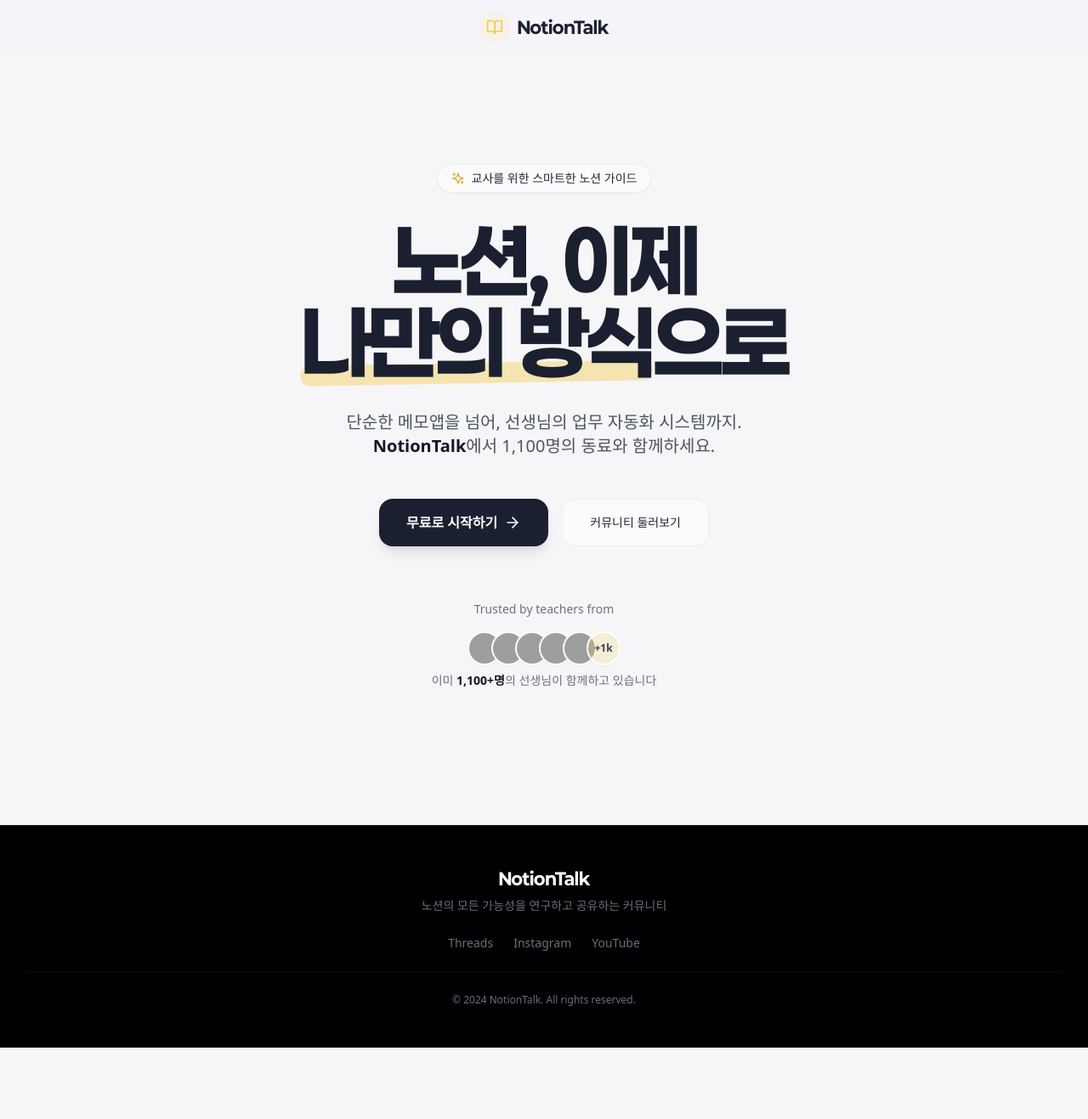
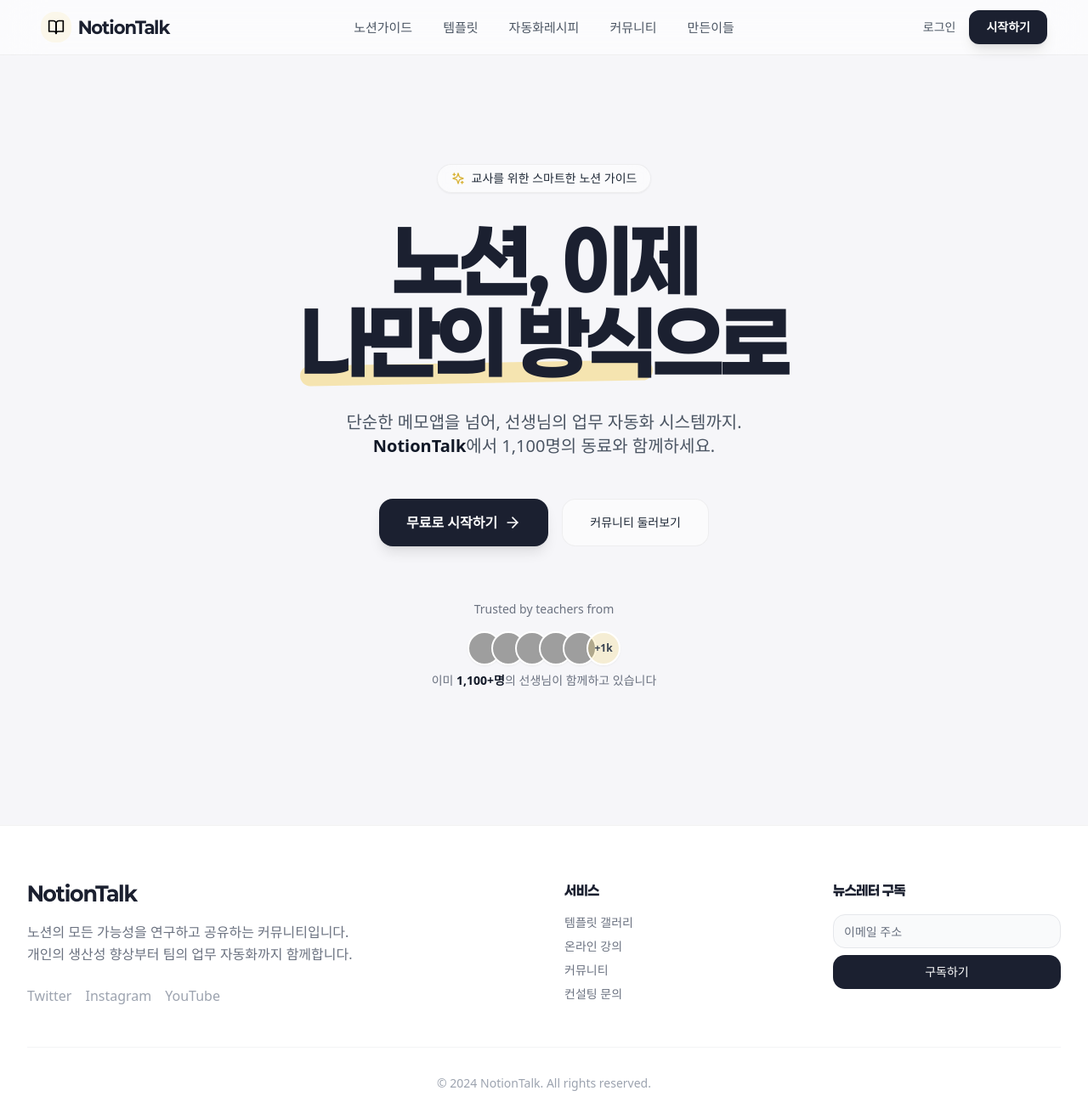
Before and after one commit to slowly007-beep/notontalkwebsitebuilding, a Next.js app: page / in a window 1280 px wide. Shown: the whole page at 85% size. Before the commit the page ends 1233 px from the top, so only its background shows below. Built offline with nearby package versions, Linux system fonts and the light colour scheme; grey boxes are pictures that could not be loaded.

Commit message:
라이트 테마 컴포넌트

```diff
--- a/components/Benefits.tsx
+++ b/components/Benefits.tsx
@@ -1,5 +1,5 @@
 import { Card, CardHeader, CardTitle, CardDescription } from "@/components/ui/card"
-import { Layers, Zap, Target, Share2, Smartphone, Lock } from "lucide-react"
+import { Layers, Zap, Target, Share2, Smartphone } from "lucide-react"
 import { cn } from "@/lib/utils"
 
 const benefits = [
@@ -37,13 +37,13 @@ const benefits = [
 
 export default function Benefits() {
   return (
-    <section className="py-24 bg-black/20">
+    <section className="py-24">
       <div className="container">
         <div className="mb-16 text-center">
-          <h2 className="text-3xl md:text-5xl font-bold mb-6">
-            왜 <span className="text-brand">NotionTalk</span>인가요?
+          <h2 className="text-3xl md:text-5xl font-display font-bold mb-6 text-[#1B2030]">
+            왜 <span className="text-brand-hover">NotionTalk</span>인가요?
           </h2>
-          <p className="text-muted-foreground text-lg">
+          <p className="text-gray-600 text-lg">
             수천 명의 유저가 선택한 이유를 확인해보세요.
           </p>
         </div>
@@ -53,25 +53,22 @@ export default function Benefits() {
             <Card
               key={idx}
               className={cn(
-                "glass border-white/5 p-6 hover:bg-white/5 transition-all duration-300 group overflow-hidden relative",
+                "bg-white/40 backdrop-blur-md border border-white/60 p-6 hover:bg-white/60 transition-all duration-300 group overflow-hidden relative shadow-sm hover:shadow-lg",
                 benefit.className
               )}
             >
-              {/* Hover Glow Effect */}
-              <div className="absolute -right-10 -top-10 w-32 h-32 bg-brand/10 rounded-full blur-3xl group-hover:bg-brand/20 transition-colors" />
-
               <CardHeader className="relative z-10 p-0 h-full flex flex-col justify-between">
-                <div className="w-12 h-12 rounded-xl bg-white/5 border border-white/10 flex items-center justify-center mb-4 text-brand group-hover:scale-110 transition-transform duration-300">
+                <div className="w-12 h-12 rounded-xl bg-white border border-gray-100 flex items-center justify-center mb-4 text-[#1B2030] shadow-sm group-hover:scale-110 transition-transform duration-300">
                   {benefit.icon}
                 </div>
                 <div>
                   <CardTitle className={cn(
-                    "mb-3 font-sans",
+                    "mb-3 font-sans text-[#1B2030]",
                     benefit.className?.includes("col-span-2") ? "text-3xl" : "text-xl"
                   )}>
                     {benefit.title}
                   </CardTitle>
-                  <CardDescription className="text-base text-muted-foreground">
+                  <CardDescription className="text-base text-gray-600">
                     {benefit.desc}
                   </CardDescription>
                 </div>
--- a/components/FAQ.tsx
+++ b/components/FAQ.tsx
@@ -27,15 +27,15 @@ const faqs = [
 export default function FAQ() {
   return (
     <section className="py-24 container max-w-3xl">
-      <h2 className="text-3xl md:text-5xl font-bold text-center mb-12">자주 묻는 질문</h2>
+      <h2 className="text-3xl md:text-5xl font-display font-bold text-center mb-12 text-[#1B2030]">자주 묻는 질문</h2>
 
       <Accordion type="single" collapsible className="space-y-4">
         {faqs.map((faq, idx) => (
-          <AccordionItem key={idx} value={`item-${idx}`} className="border border-white/10 rounded-lg px-6 bg-white/5 data-[state=open]:border-brand/30 data-[state=open]:bg-white/10 transition-all">
-            <AccordionTrigger className="text-lg hover:no-underline hover:text-brand py-6 font-medium text-left">
+          <AccordionItem key={idx} value={`item-${idx}`} className="border border-black/5 rounded-2xl px-6 bg-white/40 data-[state=open]:bg-white/80 data-[state=open]:shadow-md transition-all">
+            <AccordionTrigger className="text-lg hover:no-underline hover:text-brand-hover py-6 font-bold text-[#1B2030] text-left">
               {faq.q}
             </AccordionTrigger>
-            <AccordionContent className="text-muted-foreground text-base pb-6 leading-relaxed">
+            <AccordionContent className="text-gray-600 text-base pb-6 leading-relaxed">
               {faq.a}
             </AccordionContent>
           </AccordionItem>
--- a/components/Footer.tsx
+++ b/components/Footer.tsx
@@ -1,50 +1,47 @@
+import { Button } from "@/components/ui/button"
+import { Input } from "@/components/ui/input"
+
 export default function Footer() {
   return (
-    <footer className="border-t border-white/10 bg-black py-12">
+    <footer className="border-t border-black/5 bg-white pt-16 pb-8">
       <div className="container">
-        <div className="flex flex-col items-center text-center space-y-6">
-          {/* 브랜드 */}
-          <div>
-            <h3 className="text-xl font-display font-bold text-white mb-2">NotionTalk</h3>
-            <p className="text-sm text-muted-foreground max-w-md">
-              노션의 모든 가능성을 연구하고 공유하는 커뮤니티
+        <div className="grid grid-cols-1 md:grid-cols-4 gap-12 mb-12">
+          <div className="col-span-1 md:col-span-2">
+            <h3 className="text-2xl font-display font-bold text-[#1B2030] mb-4">NotionTalk</h3>
+            <p className="text-gray-500 max-w-sm mb-6 leading-relaxed">
+              노션의 모든 가능성을 연구하고 공유하는 커뮤니티입니다.
+              개인의 생산성 향상부터 팀의 업무 자동화까지 함께합니다.
             </p>
+            <div className="flex space-x-4">
+              <a href="#" className="text-gray-400 hover:text-[#1B2030] transition-colors">Twitter</a>
+              <a href="#" className="text-gray-400 hover:text-[#1B2030] transition-colors">Instagram</a>
+              <a href="#" className="text-gray-400 hover:text-[#1B2030] transition-colors">YouTube</a>
+            </div>
           </div>
 
-          {/* SNS 링크 */}
-          <div className="flex space-x-6">
-            <a
-              href="https://threads.net/@iooo_tttt"
-              target="_blank"
-              rel="noopener noreferrer"
-              className="text-muted-foreground hover:text-brand transition-colors text-sm"
-            >
-              Threads
-            </a>
-            <a
-              href="https://instagram.com/iooo_tttt"
-              target="_blank"
-              rel="noopener noreferrer"
-              className="text-muted-foreground hover:text-brand transition-colors text-sm"
-            >
-              Instagram
-            </a>
-            <a
-              href="https://youtube.com/@iooo_tttt"
-              target="_blank"
-              rel="noopener noreferrer"
-              className="text-muted-foreground hover:text-brand transition-colors text-sm"
-            >
-              YouTube
-            </a>
+          <div>
+            <h4 className="font-bold text-[#1B2030] mb-4">서비스</h4>
+            <ul className="space-y-2 text-sm text-gray-500">
+              <li><a href="#" className="hover:text-brand-hover transition-colors">템플릿 갤러리</a></li>
+              <li><a href="#" className="hover:text-brand-hover transition-colors">온라인 강의</a></li>
+              <li><a href="#" className="hover:text-brand-hover transition-colors">커뮤니티</a></li>
+              <li><a href="#" className="hover:text-brand-hover transition-colors">컨설팅 문의</a></li>
+            </ul>
           </div>
 
-          {/* 카피라이트 */}
-          <div className="pt-6 border-t border-white/5 w-full">
-            <p className="text-xs text-muted-foreground">
-              &copy; 2024 NotionTalk. All rights reserved.
-            </p>
+          <div>
+            <h4 className="font-bold text-[#1B2030] mb-4">뉴스레터 구독</h4>
+            <form className="space-y-2">
+              <Input placeholder="이메일 주소" className="bg-gray-50 border-gray-200 focus:border-brand focus:ring-brand text-black" />
+              <Button className="w-full bg-[#1B2030] hover:bg-black text-white transition-colors">
+                구독하기
+              </Button>
+            </form>
           </div>
+        </div>
+
+        <div className="border-t border-gray-100 pt-8 text-center text-sm text-gray-400">
+          <p>&copy; 2024 NotionTalk. All rights reserved.</p>
         </div>
       </div>
     </footer>
--- a/components/Header.tsx
+++ b/components/Header.tsx
@@ -1,17 +1,44 @@
 import Link from "next/link"
-import { BookOpen } from "lucide-react"
+import { Button } from "@/components/ui/button"
+import { BookOpen, Menu } from "lucide-react"
 
 export default function Header() {
   return (
-    <header className="sticky top-0 z-50 w-full border-b border-white/5 bg-background/60 backdrop-blur-xl supports-[backdrop-filter]:bg-background/60">
-      <div className="mx-auto flex h-16 w-full max-w-[1440px] items-center justify-center px-12">
-        {/* 로고만 중앙 배치 */}
-        <Link href="/" className="flex items-center space-x-2 group">
-          <div className="bg-brand/10 p-2 rounded-lg group-hover:bg-brand/20 transition-colors">
-            <BookOpen className="h-5 w-5 text-brand" />
-          </div>
-          <span className="text-xl font-display font-bold tracking-tight text-foreground">NotionTalk</span>
-        </Link>
+    <header className="sticky top-0 z-50 w-full border-b border-black/5 bg-white/70 backdrop-blur-xl supports-[backdrop-filter]:bg-white/60">
+      <div className="mx-auto grid h-16 w-full max-w-[1440px] grid-cols-[1fr_auto_1fr] items-center px-6 md:px-12">
+
+        {/* 1. 로고 영역 */}
+        <div className="justify-self-start">
+          <Link href="/" className="flex items-center space-x-2 group">
+            <div className="bg-brand/10 p-2 rounded-lg group-hover:bg-brand/20 transition-colors">
+              <BookOpen className="h-5 w-5 text-black" />
+            </div>
+            <span className="text-xl font-display font-bold tracking-tight text-[#1B2030]">NotionTalk</span>
+          </Link>
+        </div>
+
+        {/* 2. 네비게이션 */}
+        <nav className="hidden md:flex justify-self-center items-center space-x-9 text-[15px] font-medium">
+          {["노션가이드", "템플릿", "자동화레시피", "커뮤니티", "만든이들"].map((item) => (
+            <Link key={item} href={`/${item}`} className="text-gray-600 hover:text-[#1B2030] hover:font-semibold transition-all">
+              {item}
+            </Link>
+          ))}
+        </nav>
+
+        {/* 3. 액션 버튼 */}
+        <div className="flex items-center space-x-4 justify-self-end">
+          <Link href="/login" className="hidden md:block text-sm font-medium text-gray-600 hover:text-black transition-colors">
+            로그인
+          </Link>
+          <Button className="bg-[#1B2030] text-white hover:bg-black font-semibold shadow-lg hover:shadow-xl transition-all duration-300 px-5 rounded-xl">
+            시작하기
+          </Button>
+          {/* 모바일 메뉴 버튼 */}
+          <button className="md:hidden p-2 text-gray-600">
+            <Menu className="h-6 w-6" />
+          </button>
+        </div>
       </div>
     </header>
   )
```
Also changed, not shown: components/FinalCTA.tsx (+5 -5 lines), components/GetStarted.tsx (+10 -10 lines), components/MediaSection.tsx (+12 -11 lines), components/Testimonials.tsx (+7 -7 lines).
